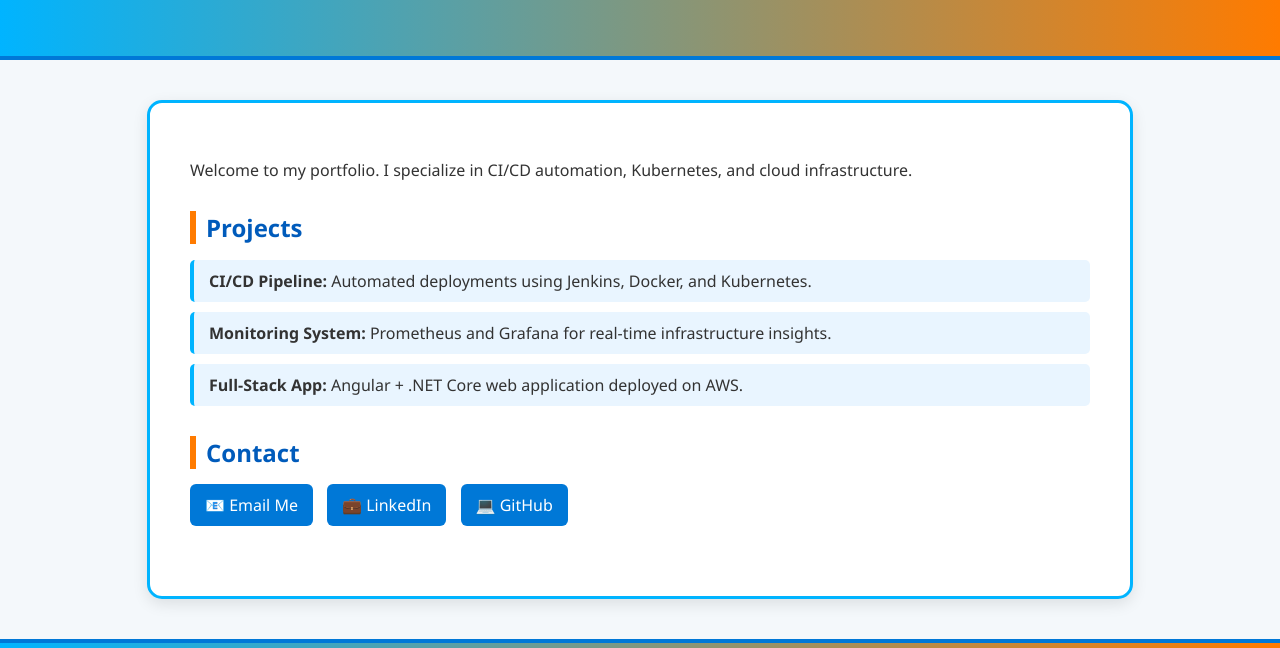
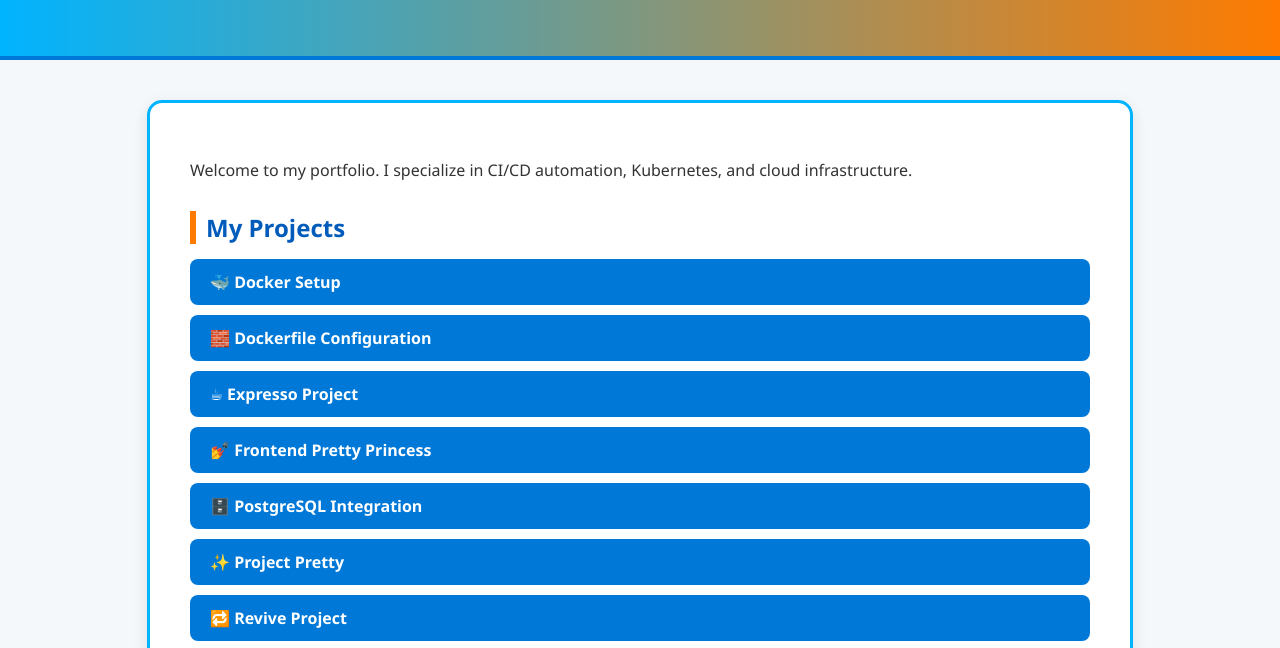
Before and after one commit to TGI-Tech/guytchoffo.github.io, a plain HTML site: page index.html in a window 1280 px wide. Shown: the part 133-781 px from the top of the page. Drawn offline with Linux system fonts and the light colour scheme.

Commit message:
Update index.html

```diff
--- a/index.html
+++ b/index.html
@@ -52,23 +52,32 @@
       margin-bottom: 15px;
     }
 
-    ul {
-      list-style-type: none;
-      padding: 0;
+    .projects {
+      display: flex;
+      flex-direction: column;
+      gap: 10px;
     }
 
-    ul li {
-      background: #e9f5ff;
-      margin-bottom: 10px;
-      padding: 10px 15px;
-      border-left: 4px solid #00b4ff;
-      border-radius: 5px;
+    .project-link {
+      text-decoration: none;
+      color: white;
+      background-color: #0078d7;
+      padding: 12px 20px;
+      border-radius: 8px;
+      font-weight: bold;
+      display: inline-block;
+      transition: all 0.3s ease;
+    }
+
+    .project-link:hover {
+      background-color: #ff7b00;
+      transform: scale(1.05);
     }
 
     .contact a {
       text-decoration: none;
       color: white;
-      background-color: #0078d7;
+      background-color: #00b4ff;
       padding: 10px 15px;
       border-radius: 6px;
       margin-right: 10px;
@@ -102,12 +111,22 @@
     </section>
 
     <section>
-      <h2>Projects</h2>
-      <ul>
-        <li><strong>CI/CD Pipeline:</strong> Automated deployments using Jenkins, Docker, and Kubernetes.</li>
-        <li><strong>Monitoring System:</strong> Prometheus and Grafana for real-time infrastructure insights.</li>
-        <li><strong>Full-Stack App:</strong> Angular + .NET Core web application deployed on AWS.</li>
-      </ul>
+      <h2>My Projects</h2>
+      <div class="projects">
+        <a href="docker/" class="project-link" target="_blank">🐳 Docker Setup</a>
+        <a href="Dockerfile/" class="project-link" target="_blank">🧱 Dockerfile Configuration</a>
+        <a href="expresso-project/" class="project-link" target="_blank">☕ Expresso Project</a>
+        <a href="Frontendprettyprincess/" class="project-link" target="_blank">💅 Frontend Pretty Princess</a>
+        <a href="posgreSql/" class="project-link" target="_blank">🗄️ PostgreSQL Integration</a>
+        <a href="Project-Pretty/" class="project-link" target="_blank">✨ Project Pretty</a>
+        <a href="revive-project/" class="project-link" target="_blank">🔁 Revive Project</a>
+        <a href="sonarqube-projet/" class="project-link" target="_blank">🔍 SonarQube Analysis</a>
+        <a href="tcf/" class="project-link" target="_blank">⚙️ TCF System</a>
+        <a href="terraform/" class="project-link" target="_blank">🌍 Terraform Infrastructure</a>
+        <a href="terraform-project/" class="project-link" target="_blank">🏗️ Terraform Project</a>
+        <a href="PrettyPrincess/" class="project-link" target="_blank">👑 Pretty Princess</a>
+        <a href="PrettyPrincessMVC/" class="project-link" target="_blank">👑 Pretty Princess MVC</a>
+      </div>
     </section>
 
     <section class="contact">
```
